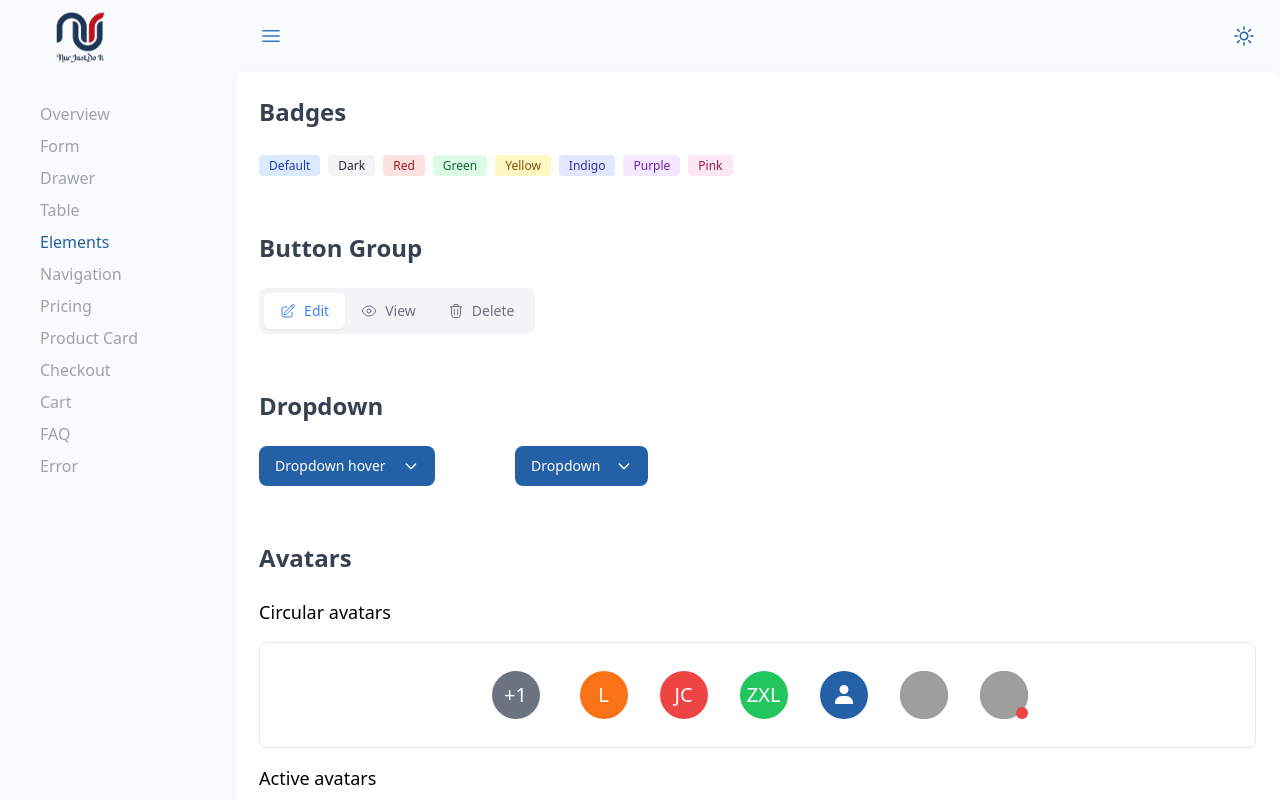
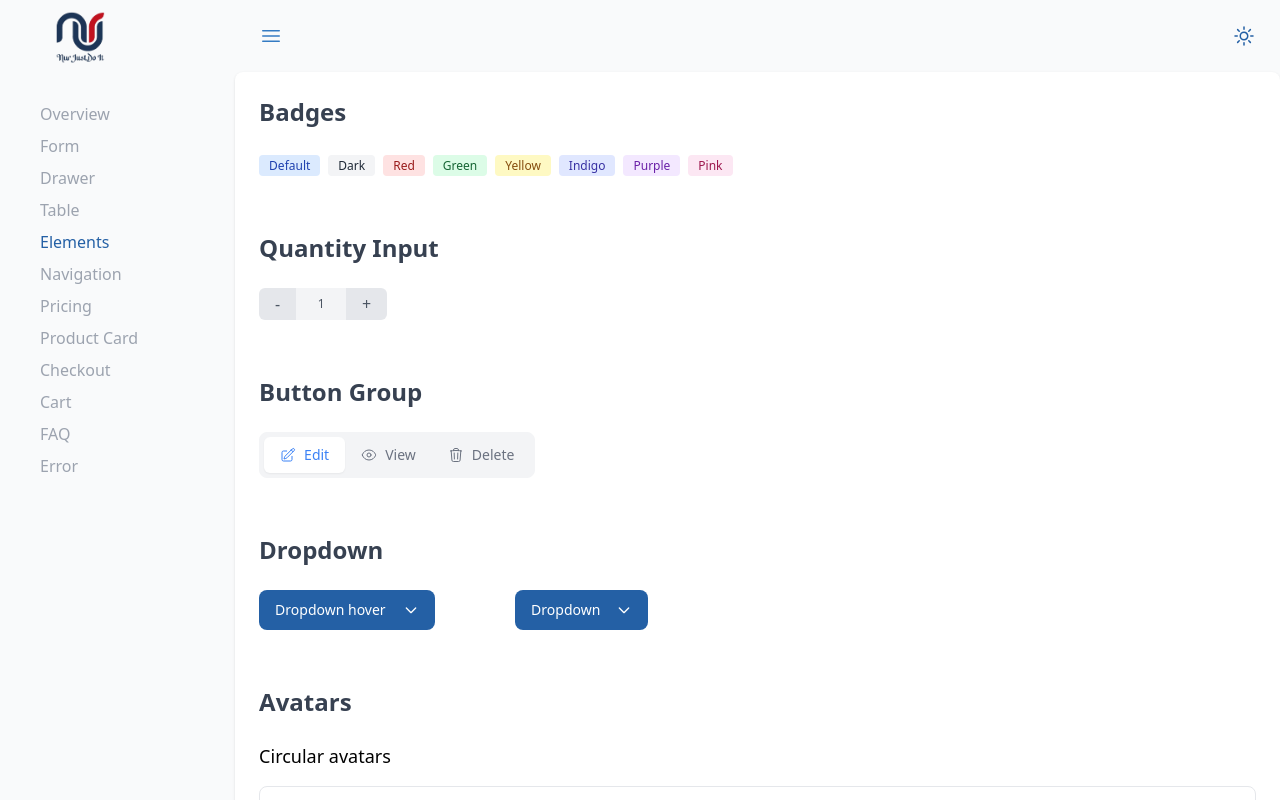
Before and after one commit to sabbir10s/admin-dashboard, a React (Vite) app: page /elements in a window 1280 px wide. Shown: the top 800 px of the page. Built offline with nearby package versions, Linux system fonts and the light colour scheme; grey boxes are pictures that could not be loaded.

Commit message:
quanity input added

```diff
--- a/src/components/ui/Cart/CartComponent.jsx
+++ b/src/components/ui/Cart/CartComponent.jsx
@@ -41,14 +41,14 @@ const CartComponent = () => {
                           </p>
 
                           <div className="sm:order-1">
-                            <div className="mx-auto flex h-8 items-stretch text-gray-600">
-                              <button className="flex items-center justify-center rounded-l-md bg-gray-200 dark:bg-gray-800/50 px-4 transition hover:bg-black hover:text-white">
+                            <div className="mx-auto flex h-8 items-stretch text-gray-600 dark:text-gray-300">
+                              <button className="flex items-center justify-center rounded-l-md bg-gray-200 dark:bg-gray-800/50 dark:hover:bg-gray-800 px-4 transition hover:bg-gray-400 hover:text-white">
                                 -
                               </button>
                               <div className="flex w-full items-center justify-center bg-gray-100 dark:bg-gray-600 dark:text-white px-4 text-xs uppercase transition">
                                 1
                               </div>
-                              <button className="flex items-center justify-center rounded-r-md bg-gray-200 dark:bg-gray-800/50 px-4 transition hover:bg-black hover:text-white">
+                              <button className="flex items-center justify-center rounded-r-md bg-gray-200 dark:bg-gray-800/50 dark:hover:bg-gray-800 px-4 transition hover:bg-gray-400 hover:text-white">
                                 +
                               </button>
                             </div>
@@ -107,13 +107,13 @@ const CartComponent = () => {
 
                           <div className="sm:order-1">
                             <div className="mx-auto flex h-8 items-stretch text-gray-600 dark:text-gray-300">
-                              <button className="flex items-center justify-center rounded-l-md bg-gray-200 dark:bg-gray-800/50 px-4 transition hover:bg-black hover:text-white">
+                              <button className="flex items-center justify-center rounded-l-md bg-gray-200 dark:bg-gray-800/50 dark:hover:bg-gray-800 px-4 transition hover:bg-gray-400 hover:text-white">
                                 -
                               </button>
                               <div className="flex w-full items-center justify-center bg-gray-100 dark:bg-gray-600 dark:text-white px-4 text-xs uppercase transition">
                                 1
                               </div>
-                              <button className="flex items-center justify-center rounded-r-md bg-gray-200 dark:bg-gray-800/50 px-4 transition hover:bg-black hover:text-white">
+                              <button className="flex items-center justify-center rounded-r-md bg-gray-200 dark:bg-gray-800/50 dark:hover:bg-gray-800 px-4 transition hover:bg-gray-400 hover:text-white">
                                 +
                               </button>
                             </div>
--- /dev/null
+++ b/src/components/ui/Elements/QuantityInput/QuantityInput.jsx
@@ -0,0 +1,17 @@
+const QuantityInput = () => {
+  return (
+    <div className="w-32 flex h-8 items-stretch text-gray-600 dark:text-gray-300">
+      <button className="flex items-center justify-center rounded-l-md bg-gray-200 dark:bg-gray-800/50 dark:hover:bg-gray-800 px-4 transition hover:bg-gray-400 hover:text-white">
+        -
+      </button>
+      <div className="flex w-full items-center justify-center bg-gray-100 dark:bg-gray-600 dark:text-white px-4 text-xs uppercase transition">
+        1
+      </div>
+      <button className="flex items-center justify-center rounded-r-md bg-gray-200 dark:bg-gray-800/50 dark:hover:bg-gray-800 px-4 transition hover:bg-gray-400 hover:text-white">
+        +
+      </button>
+    </div>
+  );
+};
+
+export default QuantityInput;
--- a/src/pages/Elements/Elements.jsx
+++ b/src/pages/Elements/Elements.jsx
@@ -4,6 +4,7 @@ import Avatar from '../../components/ui/Elements/Avatar/Avatar';
 import Badges from '../../components/ui/Elements/Badges/Badges';
 import ButtonGroup from '../../components/ui/Elements/ButtonGroup/ButtonGroup';
 import DropDowns from '../../components/ui/Elements/Dropdowns/DropDowns';
+import QuantityInput from '../../components/ui/Elements/QuantityInput/QuantityInput';
 
 const Elements = () => {
   return (
@@ -13,6 +14,12 @@ const Elements = () => {
           Badges
         </h2>
         <Badges />
+      </div>
+      <div className="space-y-6">
+        <h2 className="text-gray-700 dark:text-gray-400 text-2xl font-semibold">
+          Quantity Input
+        </h2>
+        <QuantityInput />
       </div>
       <div className="space-y-6">
         <h2 className="text-gray-700 dark:text-gray-400 text-2xl font-semibold">
```
